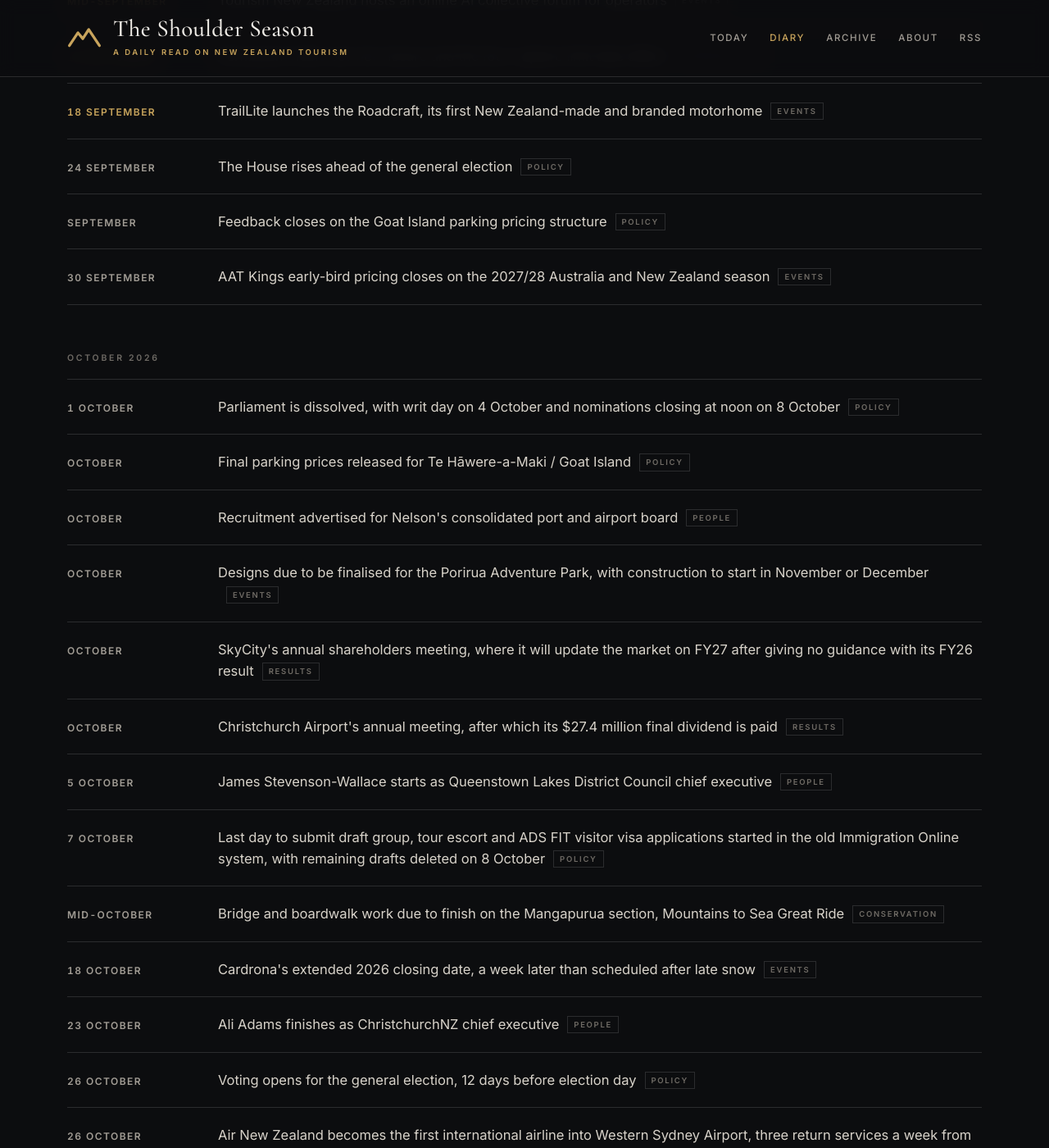
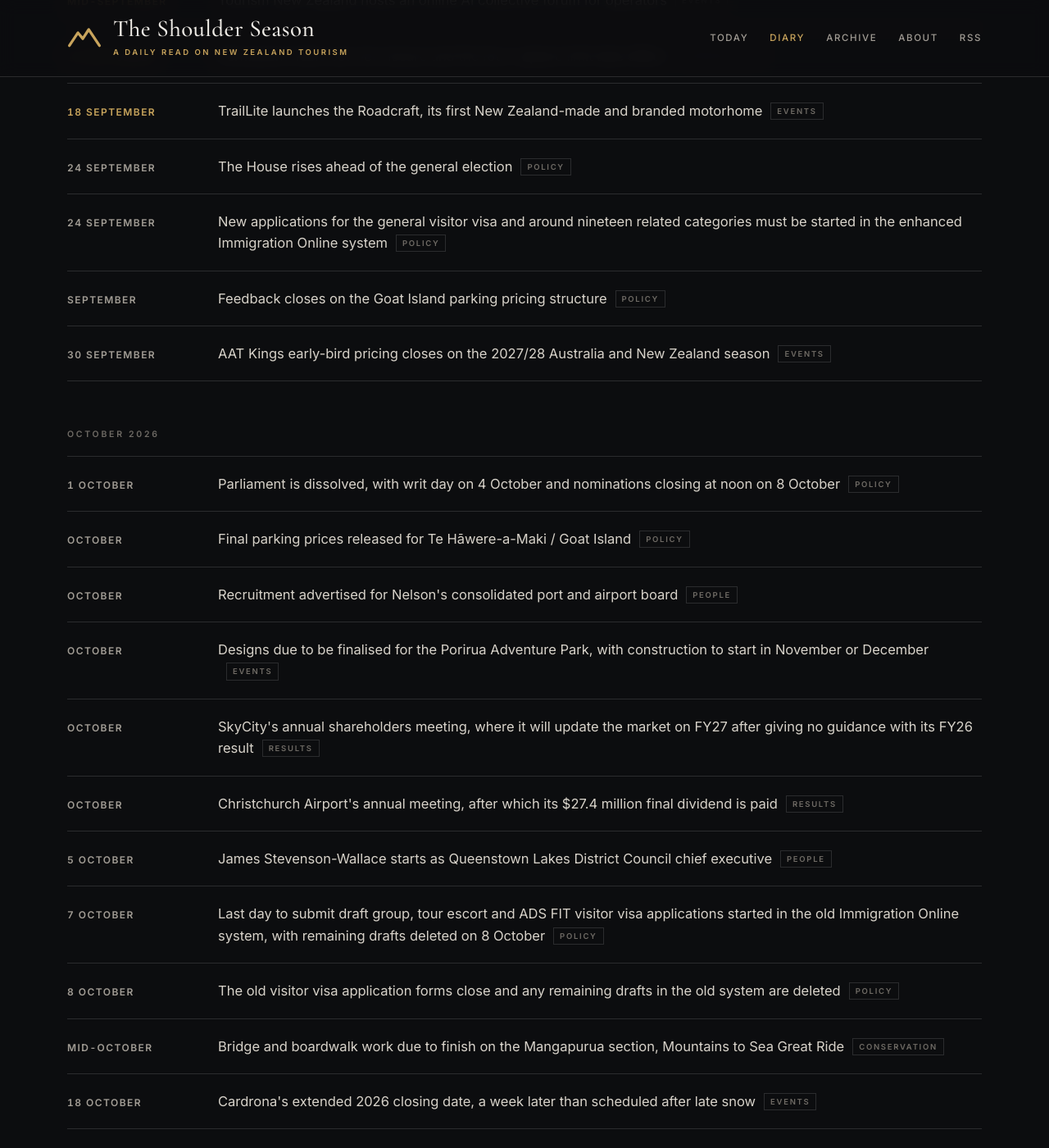
Before and after one commit to CTOverlord/shoulder-season, a Jekyll site: the page built from diary.html, in a window 1280 px wide and 1400 px high, scrolled down 852 px. Shown: the whole window at 82% size. Built offline with Jekyll 4.4.1, drawn with Linux system fonts in a browser that asks for light colours; some of the changed text lies outside the part shown.

Commit message:
The Shoulder Season: 9 September 2026 briefing

```diff
--- a/_data/diary.yml
+++ b/_data/diary.yml
@@ -533,3 +533,15 @@
   display: Late 2027
   text: Auckland Airport switches international processing so security screening comes before passport control, with construction running to 2029
   tag: Aviation
+
+- date: 2026-09-24
+  text: New applications for the general visitor visa and around nineteen related categories must be started in the enhanced Immigration Online system
+  tag: Policy
+
+- date: 2026-10-08
+  text: The old visitor visa application forms close and any remaining drafts in the old system are deleted
+  tag: Policy
+
+- date: 2027-07-01
+  text: National's redistribution of the International Visitor Levy would start, with $100m a year to conservation, $50m to a Tourism Priorities Fund and the remainder to councils by international guest night share
+  tag: Policy
```
Also changed, not shown: _posts/2026-09-09-visitor-levy-385-million-councils.md (added, +96 -0 lines).
